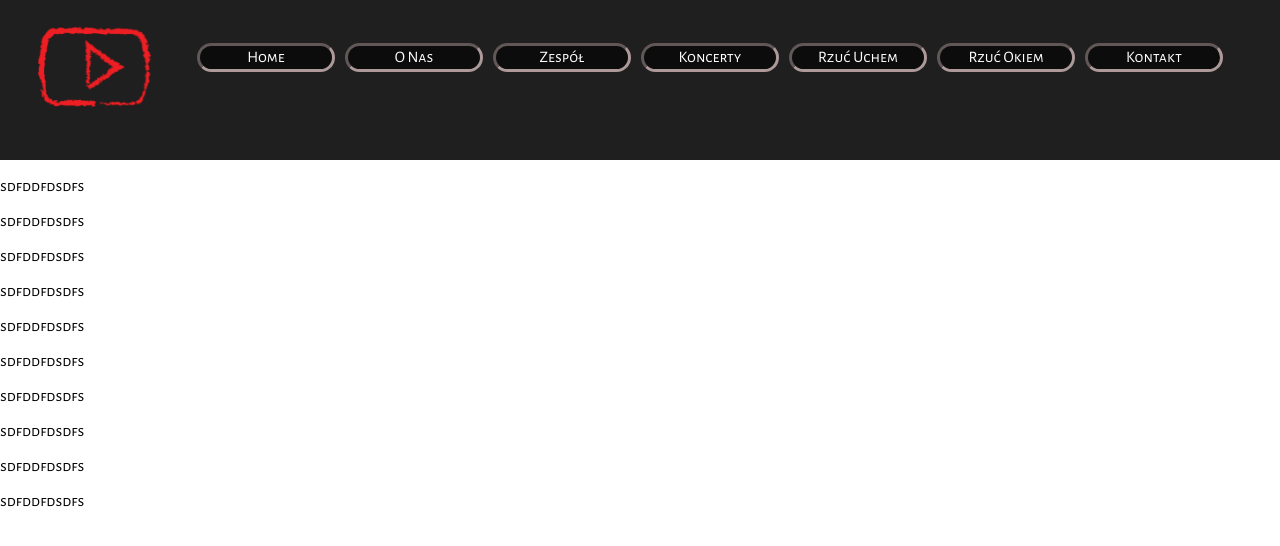
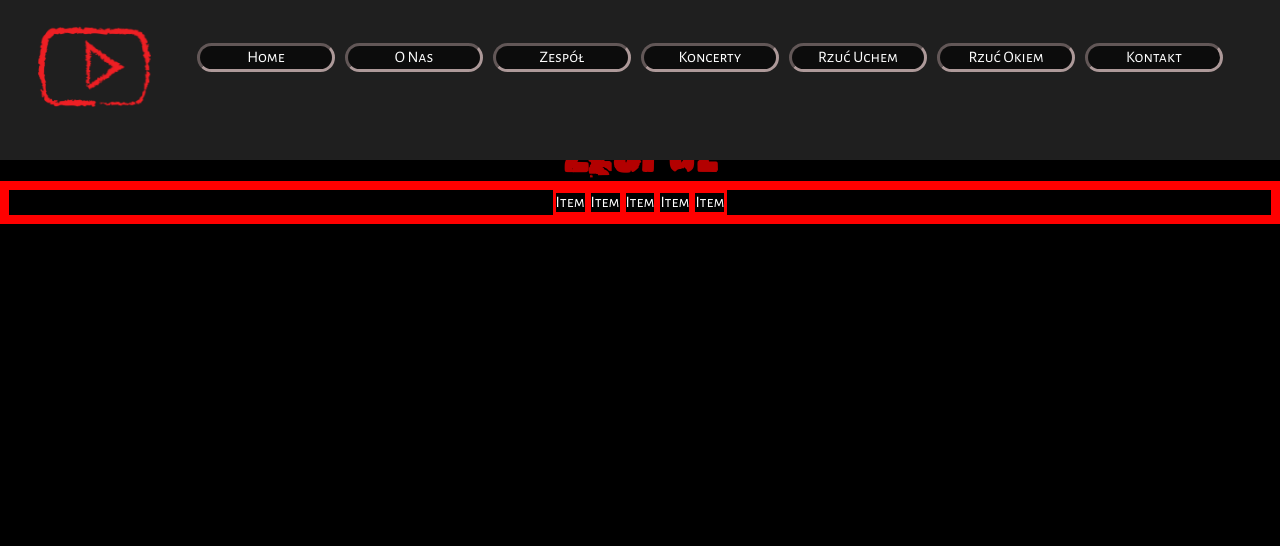
Before and after one commit to monkeymr014/webtarlo, a Vue app: page /crew in a window 1280 px wide. Shown: the top 546 px of the page. Built offline with nearby package versions, Linux system fonts and the light colour scheme.

Commit message:
work in desktop pages

```diff
--- a/src/App.vue
+++ b/src/App.vue
@@ -17,7 +17,7 @@
        <div class="box_des_content" >
           <router-link to="/">Home</router-link><hr/>
           <router-link to="/info">O Nas</router-link><hr/>
-          <router-link to="/zespol">Zespół</router-link><hr/>
+          <router-link to="/crew">Zespół</router-link><hr/>
           <router-link to="/concerts"><span>Koncerty</span></router-link><hr/>
           <router-link to="/music"><span>Rzuć Uchem</span></router-link><hr/>
           <router-link to="/gallery"><span>Rzuć Okiem</span></router-link><hr/>
@@ -115,10 +115,16 @@ img, a {
 
 #content {
   float: left;
+  margin:0;
   margin-top:96px;
   padding: 0;
   width: calc(100% - 0px) ;
-    }
+  position:relative;
+  height: calc(100vh - 96px)  ;
+  overflow:hidden;
+ }
+
+
 
 //Burger
 
--- /dev/null
+++ b/src/components/DesCrew.vue
@@ -0,0 +1,33 @@
+<template>
+  <div class="box" >
+    <div class="flex-container">
+   <div class="flex-item">Item</div>
+   <div class="flex-item">Item</div>
+   <div class="flex-item">Item</div>
+   <div class="flex-item">Item</div>
+   <div class="flex-item">Item</div>
+</div>
+ </div>
+</template>
+
+<script>
+
+
+export default {
+  name: 'DesCrew',
+
+}
+</script>
+
+<style scoped lang="scss">
+div {
+  border: solid red;
+}
+.flex-container{
+display:-webkit-flex;
+display:flex;
+-webkit-justify-content:center;
+justify-content:center;
+}
+
+</style>
--- /dev/null
+++ b/src/components/DesHome.vue
@@ -0,0 +1,42 @@
+<template>
+  <div class="block">
+    <h1>Oficjalna strona Zespołu</h1>
+ </div>
+</template>
+
+<script>
+
+
+export default {
+  name: 'DesHome',
+
+}
+</script>
+
+<style scoped lang="scss">
+
+h1 {
+  text-align: center;
+  font-size:500%;
+  position: relative;
+  color: black;
+  margin-top: 25%;
+  color:#b30000;
+  }
+div {
+  position: fixed;
+  margin: 0;
+  padding: 0;
+  height: 100%;
+  width:100%;
+  display: block;
+
+  background: black;
+  background-image: url(../assets/background_des.jpg);
+  background-position: 50% -40%;
+  background-repeat: no-repeat;
+  background-attachment: fixed;
+  background-size: 100%;
+
+  }
+</style>
--- a/src/components/HelloWorld.vue
+++ /dev/null
@@ -1,45 +0,0 @@
-<template>
-  <div class="hello">
-    <h1>{{ msg }}</h1>
-    <p>
-      For a guide and recipes on how to configure / customize this project,<br>
-      check out the
-      <a href="https://cli.vuejs.org" target="_blank" rel="noopener">vue-cli documentation</a>.
-    </p>
-    <h3>Installed CLI Plugins</h3>
-    <ul id="a" >
-      <li><a href="https://github.com/vuejs/vue-cli/tree/dev/packages/%40vue/cli-plugin-babel" target="_blank" rel="noopener">babel</a></li>
-      <li><a href="https://github.com/vuejs/vue-cli/tree/dev/packages/%40vue/cli-plugin-router" target="_blank" rel="noopener">router</a></li>
-    </ul>
-    <h3>Essential Links</h3>
-    <ul>
-      <li><a href="https://vuejs.org" target="_blank" rel="noopener">Core Docs</a></li>
-      <li><a href="https://forum.vuejs.org" target="_blank" rel="noopener">Forum</a></li>
-      <li><a href="https://chat.vuejs.org" target="_blank" rel="noopener">Community Chat</a></li>
-      <li><a href="https://twitter.com/vuejs" target="_blank" rel="noopener">Twitter</a></li>
-      <li><a href="https://news.vuejs.org" target="_blank" rel="noopener">News</a></li>
-    </ul>
-    <h3>Ecosystem</h3>
-    <ul>
-      <li><a href="https://router.vuejs.org" target="_blank" rel="noopener">vue-router</a></li>
-      <li><a href="https://vuex.vuejs.org" target="_blank" rel="noopener">vuex</a></li>
-      <li><a href="https://github.com/vuejs/vue-devtools#vue-devtools" target="_blank" rel="noopener">vue-devtools</a></li>
-      <li><a href="https://vue-loader.vuejs.org" target="_blank" rel="noopener">vue-loader</a></li>
-      <li><a href="https://github.com/vuejs/awesome-vue" target="_blank" rel="noopener">awesome-vue</a></li>
-    </ul>
-  </div>
-</template>
-
-<script>
-export default {
-  name: 'HelloWorld',
-  props: {
-    msg: String
-  }
-}
-</script>
-
-<!-- Add "scoped" attribute to limit CSS to this component only -->
-<style scoped lang="scss">
-
-</style>
--- a/src/components/Mob/MobInfo.vue
+++ b/src/components/Mob/MobInfo.vue
@@ -2,7 +2,7 @@
   <div class="full" >
     <h1>O Nas</h1>
     <span>
-    <p>Niektórych tematów nie można opowiedzieć w zwykły sposób - trzeba do tego użyć gitary, basu i perkusji i dopiero wtedy można wykrzyczeć do mikrofonu słowa!!! Zespół TARŁO to czterech rockowo nastawionych do świata i ludzi instrumentalistów, z których jeden śpiewa. Część z nich pasja do muzyki połączyła już w czasach licealnych, kiedy grali razem w szkolnej kapeli. Kilka lat musiało upłynąć jednak aby życie dostarczyło (jak mówią) "odpowiedniej wrażliwości", a drzemiące oraz te nowe i nieopowiedziane historie mogły wreszcie zabrzmieć a często zaryczeć z gardła, jak to w rocku przystało!!! Inną kwestią jest to, że w pod koniec lat 90tych nasz młodszy kolega perkusista był jeszcze dzieckiem i trzeba było poczekać aż dorośnie i zacznie z nami grać!!! Zespół powstał w 2016 roku temu, aktualnie koncertuje gdzie się tylko da.</p>
+    <p>Niektórych tematów nie można opowiedzieć w zwykły sposób - trzeba do tego użyć gitary, basu i perkusji i dopiero wtedy można wykrzyczeć do mikrofonu słowa!!! Zespół TARŁO to pięciu rockowo nastawionych do świata i ludzi instrumentalistów, z których jeden śpiewa. Część z nich pasja do muzyki połączyła już w czasach licealnych, kiedy grali razem w szkolnej kapeli. Kilka lat musiało upłynąć jednak aby życie dostarczyło (jak mówią) "odpowiedniej wrażliwości", a drzemiące oraz te nowe i nieopowiedziane historie mogły wreszcie zabrzmieć a często zaryczeć z gardła, jak to w rocku przystało!!! Inną kwestią jest to, że w pod koniec lat 90tych nasz młodszy kolega perkusista był jeszcze dzieckiem i trzeba było poczekać aż dorośnie i zacznie z nami grać!!! Zespół powstał w 2016 roku temu, aktualnie koncertuje gdzie się tylko da.</p>
     </span>
   </div>
 </template>
--- a/src/styles.scss
+++ b/src/styles.scss
@@ -32,7 +32,6 @@ body {
         .mobile {
             display: none;
         }
-        background-size: 100%;
         display: block;
         margin: 0;
         padding: 0;
--- a/src/views/Crew.vue
+++ b/src/views/Crew.vue
@@ -1,33 +1,45 @@
 <template>
-  <div class="block" id="about">
-    <h1>This is an about page</h1>
-    <p>sdfddfdsdfs</p>
-        <p>sdfddfdsdfs</p>
-
-    <p>sdfddfdsdfs</p>
-
-    <p>sdfddfdsdfs</p>
-
-    <p>sdfddfdsdfs</p>
-    <p>sdfddfdsdfs</p>
-
-    <p>sdfddfdsdfs</p>
-
-    <p>sdfddfdsdfs</p>
-
-
-    <p>sdfddfdsdfs</p>
-    <p>sdfddfdsdfs</p>
+  <div class="block" >
+   <h1>Zespół</h1>
+    <div class="crew_box">
+      <DesCrew/>
+    </div>
 
 
   </div>
 
 </template>
 <script>
-// @ is an alias to /src
+import DesCrew from '@/components/DesCrew.vue'
 
 export default {
   name: 'Crew',
-
+  components: {
+    DesCrew
+  }
 }
 </script>
+<style scoped lang="scss">
+h1 {
+  text-align: center;
+  font-size:60px;
+  color: #b30000;
+  margin: 0;
+  position: relative;
+  top: 2%;
+
+  }
+
+.crew_box {
+  border:solid red;
+  margin-top:1%;
+}
+
+.block {
+  position:relative;
+  height:100vh;
+  weight:100%;
+  background:black;
+  color:white;
+}
+</style>
--- a/src/views/Home.vue
+++ b/src/views/Home.vue
@@ -4,26 +4,26 @@
       <Mobile/>
     </div>
     <div class="deskop" >
-      <HelloWorld msg="Welcome to Your Vue.js App"/>
+     <DesHome/>
     </div>
   </div>
 </template>
 
 <script>
 // @ is an alias to /src
-import HelloWorld from '@/components/HelloWorld.vue'
 import Mobile from '@/components/Mobile.vue'
+import DesHome from '@/components/DesHome.vue'
 
 export default {
   name: 'Home',
   components: {
-    HelloWorld,
-    Mobile
+    Mobile,
+    DesHome
 
 
   }
 }
 </script>
-<style lang="scss">
+<style  lang="scss">
 
 </style>
--- a/src/views/Info.vue
+++ b/src/views/Info.vue
@@ -1,24 +1,10 @@
 <template>
-  <div class="block" id="about">
-    <h1>This is an about page</h1>
-    <p>sdfddfdsdfs</p>
-        <p>sdfddfdsdfs</p>
+  <div class="block" >
 
-    <p>sdfddfdsdfs</p>
-
-    <p>sdfddfdsdfs</p>
-
-    <p>sdfddfdsdfs</p>
-    <p>sdfddfdsdfs</p>
-
-    <p>sdfddfdsdfs</p>
-
-    <p>sdfddfdsdfs</p>
-
-
-    <p>sdfddfdsdfs</p>
-    <p>sdfddfdsdfs</p>
-
+ <h1>O Nas</h1>
+    <span>
+    <p>Niektórych tematów nie można opowiedzieć w zwykły sposób - trzeba do tego użyć gitary, basu i perkusji i dopiero wtedy można wykrzyczeć do mikrofonu słowa!!! Zespół TARŁO to pięciu rockowo nastawionych do świata i ludzi instrumentalistów, z których jeden śpiewa. Część z nich pasja do muzyki połączyła już w czasach licealnych, kiedy grali razem w szkolnej kapeli. Kilka lat musiało upłynąć jednak aby życie dostarczyło (jak mówią) "odpowiedniej wrażliwości", a drzemiące oraz te nowe i nieopowiedziane historie mogły wreszcie zabrzmieć a często zaryczeć z gardła, jak to w rocku przystało!!! Inną kwestią jest to, że w pod koniec lat 90tych nasz młodszy kolega perkusista był jeszcze dzieckiem i trzeba było poczekać aż dorośnie i zacznie z nami grać!!! Zespół powstał w 2016 roku temu, aktualnie koncertuje gdzie się tylko da.</p>
+    </span>
 
   </div>
 
@@ -30,4 +16,32 @@ export default {
   name: 'Info',
 
 }
+
+
 </script>
+<style scoped lang="scss">
+h1 {
+  text-align: center;
+  font-size:60px;
+  color: #b30000;
+  margin: 0;
+  position: relative;
+  top: 2%;
+
+  }
+
+p {
+    position:relative;
+  margin-top:4%;
+  padding:8%;
+  padding-top:0;
+  text-align: center;
+}
+
+.block {
+  position:relative;
+  height:100vh;
+  background:black;
+  color:white;
+}
+</style>
```
Also changed, not shown: 1 other file (tests, documents, lock files or other folders).
